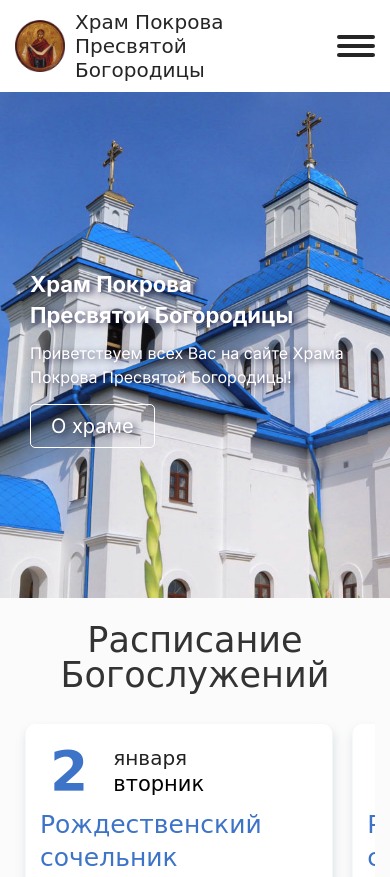
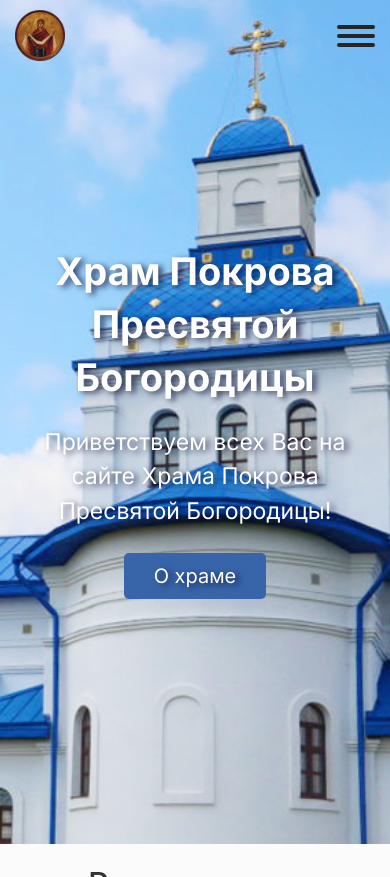
Before and after one commit to Yauheni88/pokrov, a website: page index.html in a window 390 px wide. Shown: the top 877 px of the page. Drawn offline with nearby package versions, Linux system fonts and the light colour scheme; a web font is replaced by a local one.

Commit message:
Add files via upload

```diff
--- a/scss/layout/_header.scss
+++ b/scss/layout/_header.scss
@@ -63,6 +63,7 @@
         }
 
     }
+}
 
 // ---------------------------------- media ----------------------------------//
 
@@ -70,20 +71,22 @@
     .header__menu {
         display: none;
     }
-
-
-
-
 }
 
 @media screen and (max-width: 768px) {
-
     .header__logo-img {
         width: 60px;
     }
 }
 
 @media screen and (max-width: 576px) {
+    .header {
+        position: absolute;
+        top: 0;
+        left: 0;
+        right: 0;
+        background-color: #fff0;
+    }
 
     .header__navigation {
         gap: 10px;
@@ -97,14 +100,7 @@
         width: 255px;
     }
 
-        .header__svg {
-            width: 35px;
-            margin-right: 5px;
-        }
-
     .header__logo-title {
-            font-size: 20px;
-        }
-
+        display: none;
     }
 }
--- a/scss/layout/_hero.scss
+++ b/scss/layout/_hero.scss
@@ -63,7 +63,7 @@
 
 @media screen and (max-width: 768px) {
     .hero {
-        background: url(./assets/img/bg-small.jpg);
+        background: url(./assets/img/bgsmall111.png);
         background-repeat: no-repeat;
         background-size: cover;
         background-position: 32% 40%;
@@ -95,53 +95,40 @@
 
 @media screen and (max-width: 576px) {
     .hero {
+        display: flex;
+        align-items: center;
         background-position: 34% 0;
-        height: 60vh;
+        height: 100vh;
     }
 
-    .hero__inner {
-        height: calc(75vh - 100px);
+    .hero__wrapper {
+        max-width: 490px;
+        margin-left: 0;
+        text-align: center;
     }
 
     .hero__title {
-        font-size: 22px;
-        max-width: 274px;
+        font-size: 38px;
+        max-width: none;
+        margin: 0 auto 20px;
     }
 
     .hero__subtitle {
-        margin: 10px 0 15px;
+        font-size: 23px;
+        margin: 10px 0 25px;
+        max-width: none;
     }
 
     .hero__link {
-        padding: 8px 20px;
+        padding: 10px 30px;
+        background-color: #3865aa;
+        border: none;
     }
 
 }
 
 @media screen and (max-width: 360px) {
-    .hero {
-        background-position: 35% 0;
-        height: 45vh;
-    }
 
-    .hero__inner {
-        height: calc(60vh - 100px);
-    }
 
-    .hero__wrapper {
-        margin-left: 0;
-    }
 
-    .hero__title {
-        font-size: 22px;
-        max-width: 274px;
-    }
-
-    .hero__subtitle {
-        margin: 10px 0 15px;
-    }
-
-    .hero__link {
-        padding: 8px 20px;
-    }
 }
```
Also changed, not shown: assets/img/IMG_6022-1024x803.jpg, assets/img/bgsmall111.png (added), style.css, 1 other file. Lines whose indentation alone changed are shown as unchanged.
